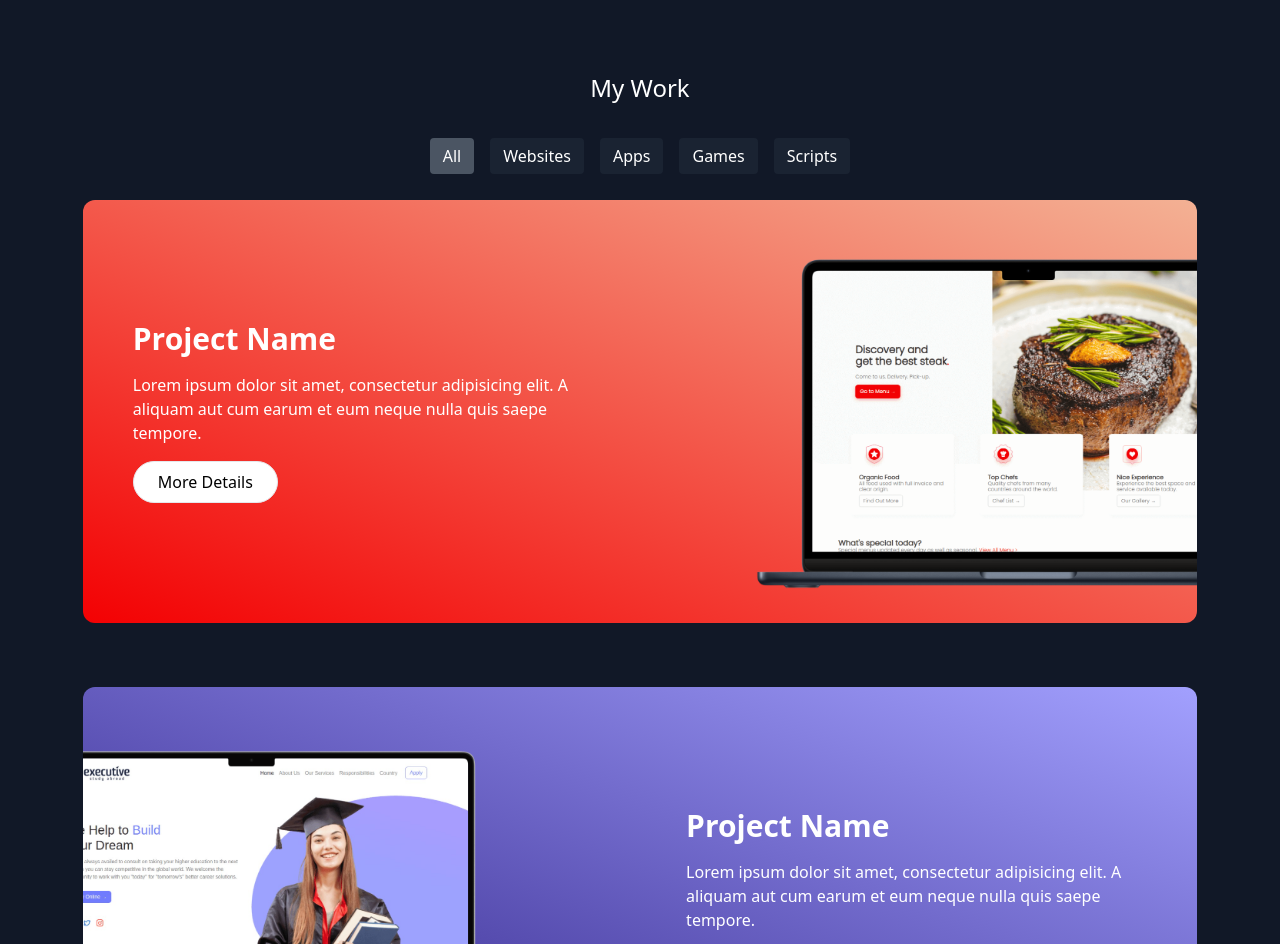
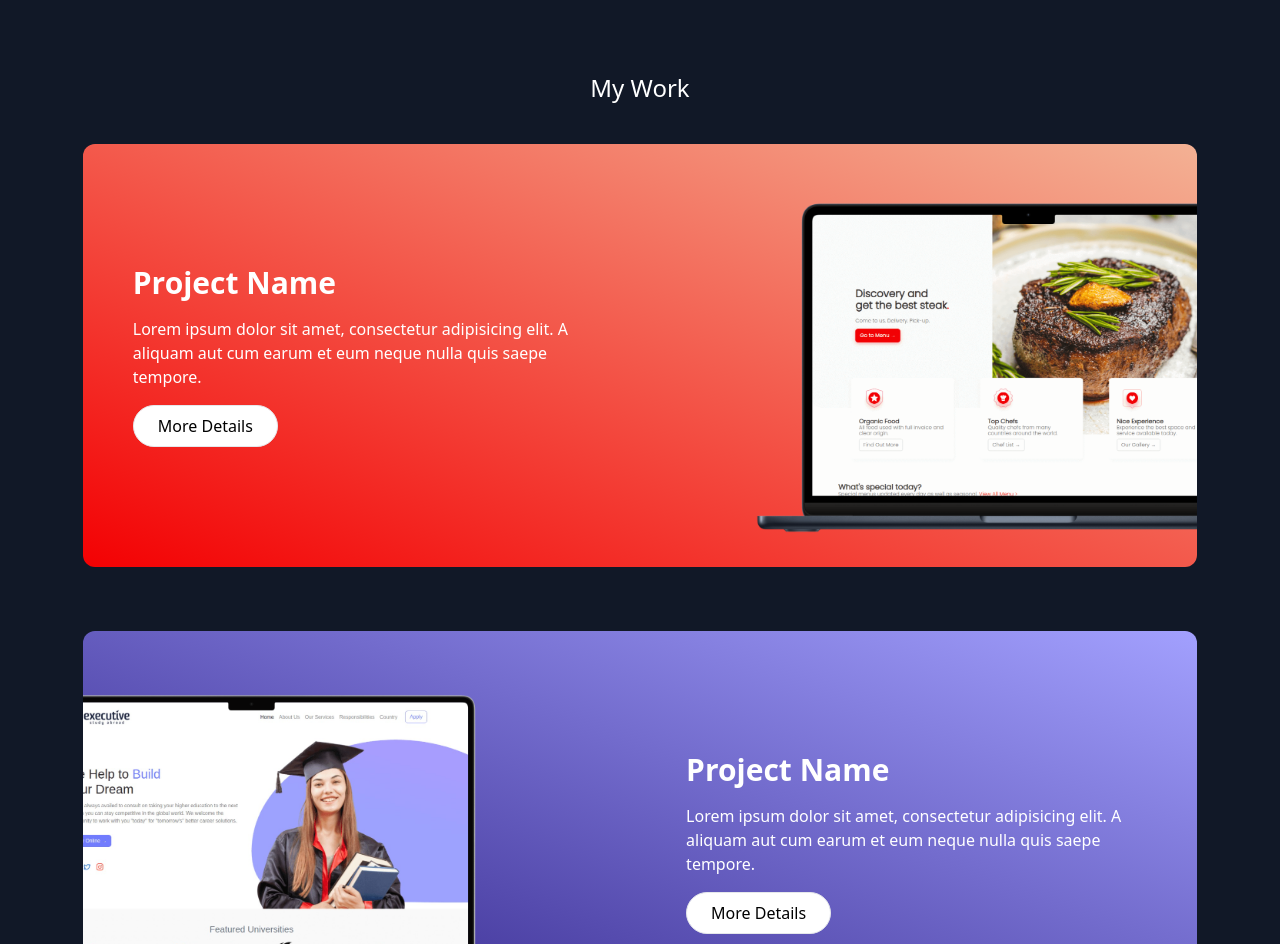
Before and after one commit to ojpro/portfolio-v2, a Next.js app: page / in a window 1280 px wide. Shown: the part 1680-2624 px from the top of the page. Built offline with nearby package versions, Linux system fonts and the light colour scheme.

Commit message:
removed projects' filter

```diff
--- a/src/components/partials/sections/Work.tsx
+++ b/src/components/partials/sections/Work.tsx
@@ -10,26 +10,6 @@ export default function Work() {
             <a href="#" id="work"></a>
             <section className="container mx-auto py-28 px-8">
                 <h2 className="text-2xl text-center my-10">My Work</h2>
-                {/* <> Filters </> */}
-                <div className="my-8">
-                    <ul className="flex flex-row flex-wrap justify-center items-center gap-4">
-                        <li><a href="#"
-                               className="py-1.5 px-3 rounded dark:bg-gray-600 border border-transparent hover:border-gray-600 delay-100 ease-linear">All</a>
-                        </li>
-                        <li><a href="#"
-                               className="py-1.5 px-3 rounded dark:bg-gray-800/70 border border-transparent hover:border-gray-600 delay-100 ease-linear">Websites</a>
-                        </li>
-                        <li><a href="#"
-                               className="py-1.5 px-3 rounded dark:bg-gray-800/70 border border-transparent hover:border-gray-600 delay-100 ease-linear">Apps</a>
-                        </li>
-                        <li><a href="#"
-                               className="py-1.5 px-3 rounded dark:bg-gray-800/70 border border-transparent hover:border-gray-600 delay-100 ease-linear">Games</a>
-                        </li>
-                        <li><a href="#"
-                               className="py-1.5 px-3 rounded dark:bg-gray-800/70 border border-transparent hover:border-gray-600 delay-100 ease-linear">Scripts</a>
-                        </li>
-                    </ul>
-                </div>
 
                 {/* <> Projects Card </> */}
                 <div className="w-11/12 mx-auto">
```
